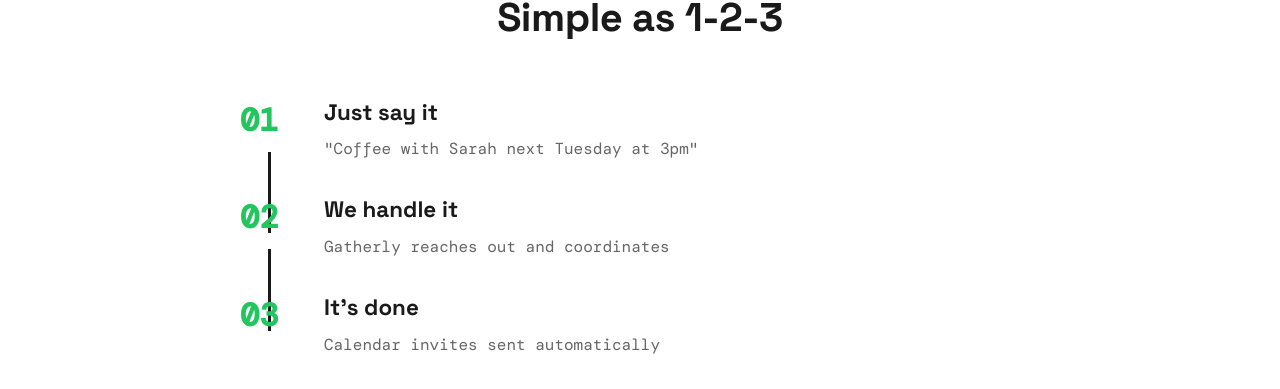
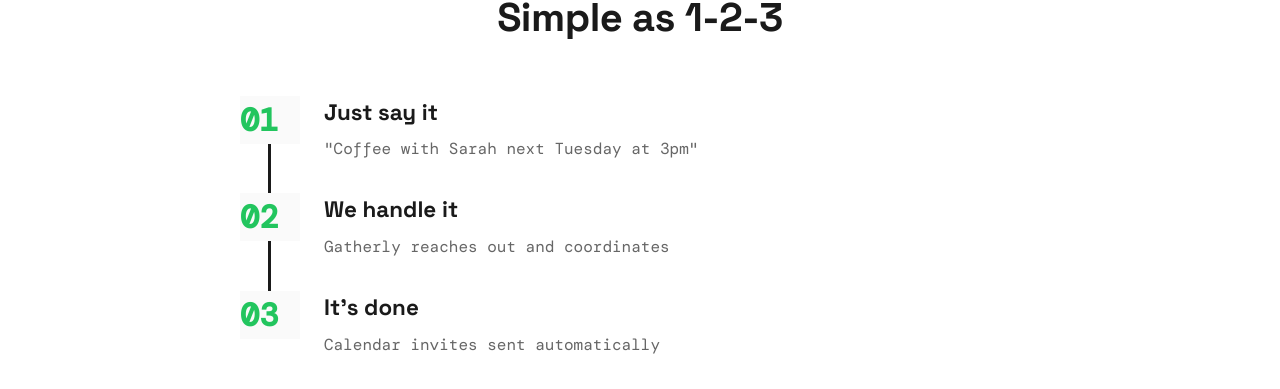
Before and after one commit to cs1060f25/gather-project, a React (Vite) app: page / in a window 1280 px wide. Shown: the part 1863-2252 px from the top of the page. Built offline with nearby package versions, Linux system fonts and the light colour scheme; no server answers; a web font is replaced by a local one.

Commit message:
Fix step numbers UI overlap issue

```diff
--- a/src/pages/MarketingPage.css
+++ b/src/pages/MarketingPage.css
@@ -604,6 +604,9 @@
   font-weight: 700;
   color: var(--g-green);
   min-width: 60px;
+  background: var(--g-bg);
+  position: relative;
+  z-index: 1;
 }
 
 .step-content h3 {
@@ -621,10 +624,11 @@
 .step-line {
   position: absolute;
   left: 28px;
-  top: 3.5rem;
+  top: 3rem;
   width: 3px;
-  height: calc(100% + 1rem);
+  height: calc(100% - 1rem);
   background: var(--g-border);
+  z-index: -1;
 }
 
 /* CTA Section */
```
